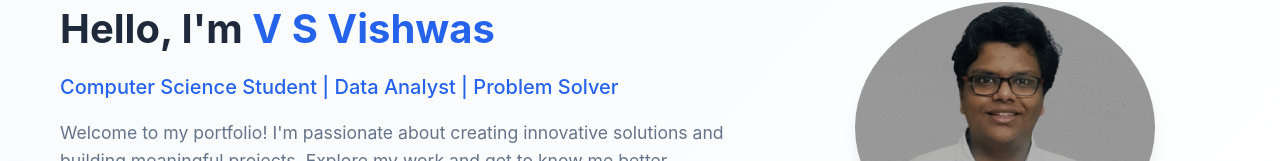
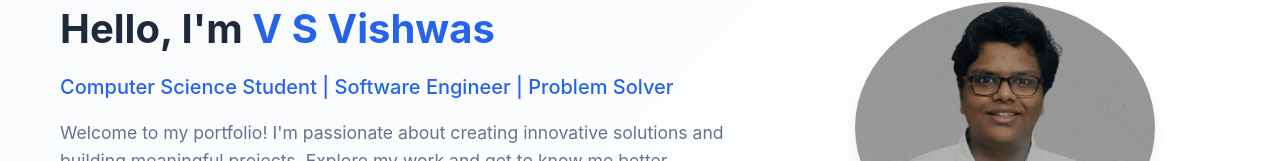
Before and after one commit to v-s-v-i-s-h-w-a-s/my-portfolio, a plain HTML site: page index.html in a window 1280 px wide. Shown: the part 174-335 px from the top of the page. Drawn offline with Linux system fonts and the light colour scheme.

Commit message:
Merge conflict again and pushed

```diff
--- a/index.html
+++ b/index.html
@@ -44,7 +44,7 @@
             <div class="container">
                 <div class="hero-content">
                     <h1>Hello, I'm <span class="highlight">V S Vishwas</span></h1>
-                    <p class="hero-subtitle">Computer Science Student | Data Analyst | Problem Solver</p>
+                    <p class="hero-subtitle">Computer Science Student | Software Engineer | Problem Solver</p>
                     <p class="hero-description">
                         Welcome to my portfolio! I'm passionate about creating innovative solutions
                         and building meaningful projects. Explore my work and get to know me better.
```
